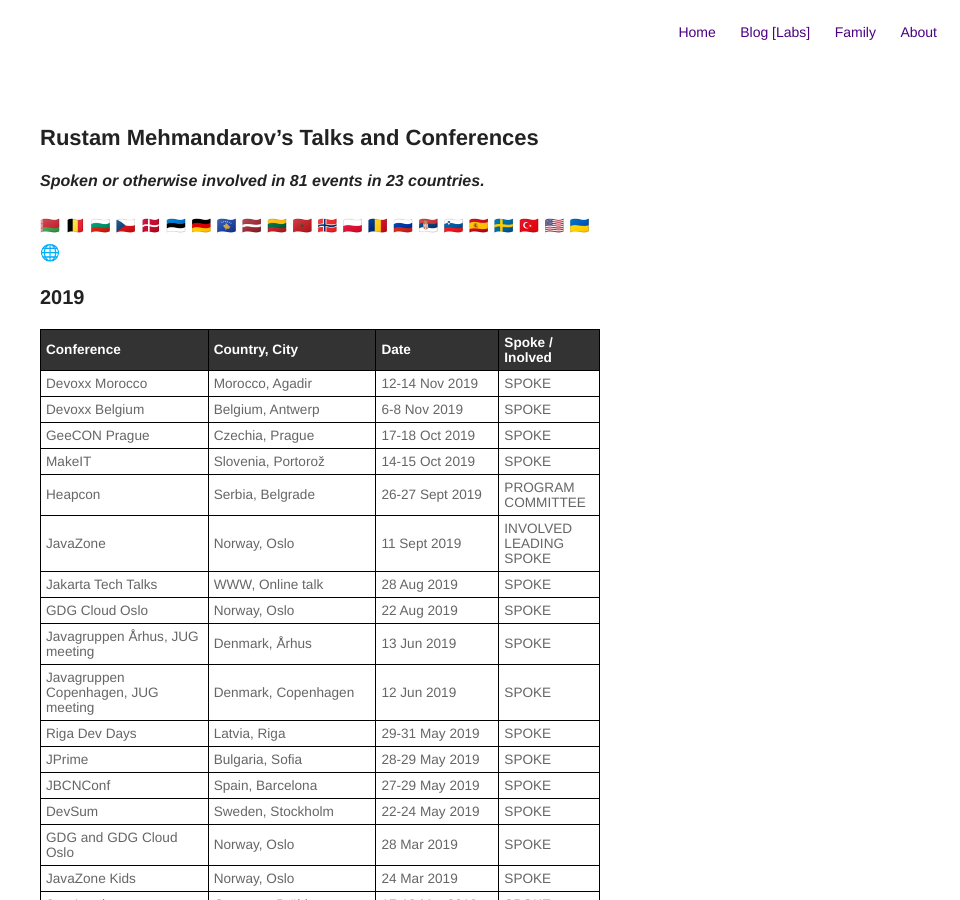
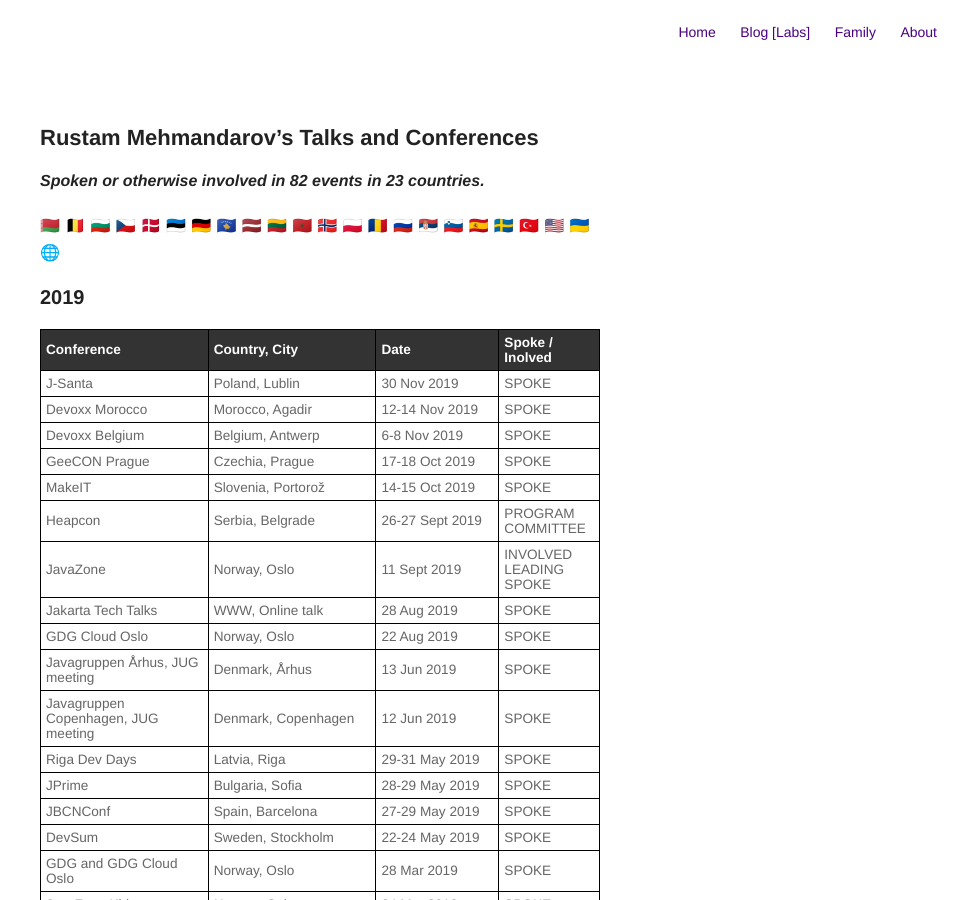
Before and after one commit to mehmandarov/mehmandarov.github.io, a Jekyll site: the page built from talks.md, in a window 1280 px wide and 900 px high. Shown: the whole window, without its empty margins (320-1280 px from the left). Built offline with Jekyll 4.4.1, drawn with Linux system fonts in a browser that asks for light colours.

Commit message:
Added new talks

```diff
--- a/talks.md
+++ b/talks.md
@@ -5,7 +5,7 @@
 
 ## Rustam Mehmandarov's Talks and Conferences
 
-#### _Spoken or otherwise involved in 81 events in 23 countries._
+#### _Spoken or otherwise involved in 82 events in 23 countries._
 🇧🇾   🇧🇪   🇧🇬   🇨🇿   🇩🇰   🇪🇪   🇩🇪   🇽🇰   🇱🇻   🇱🇹   🇲🇦   🇳🇴   🇵🇱   🇷🇴   🇷🇺   🇷🇸   🇸🇮   🇪🇸   🇸🇪   🇹🇷   🇺🇸   🇺🇦   🌐
 
 ### 2019
@@ -13,6 +13,7 @@
 |------------------------------------+--------------------+----------------+-----------------------|
 |Conference                          |Country, City       |Date            |Spoke / Inolved        |
 |:-----------------------------------+:-------------------+:---------------+:----------------------|
+|J-Santa                             |Poland, Lublin      |30 Nov 2019     |SPOKE                  |
 |Devoxx Morocco                      |Morocco, Agadir     |12-14 Nov 2019  |SPOKE                  |
 |Devoxx Belgium                      |Belgium, Antwerp    |6-8 Nov 2019    |SPOKE                  |
 |GeeCON Prague                       |Czechia, Prague     |17-18 Oct 2019  |SPOKE                  |
```
